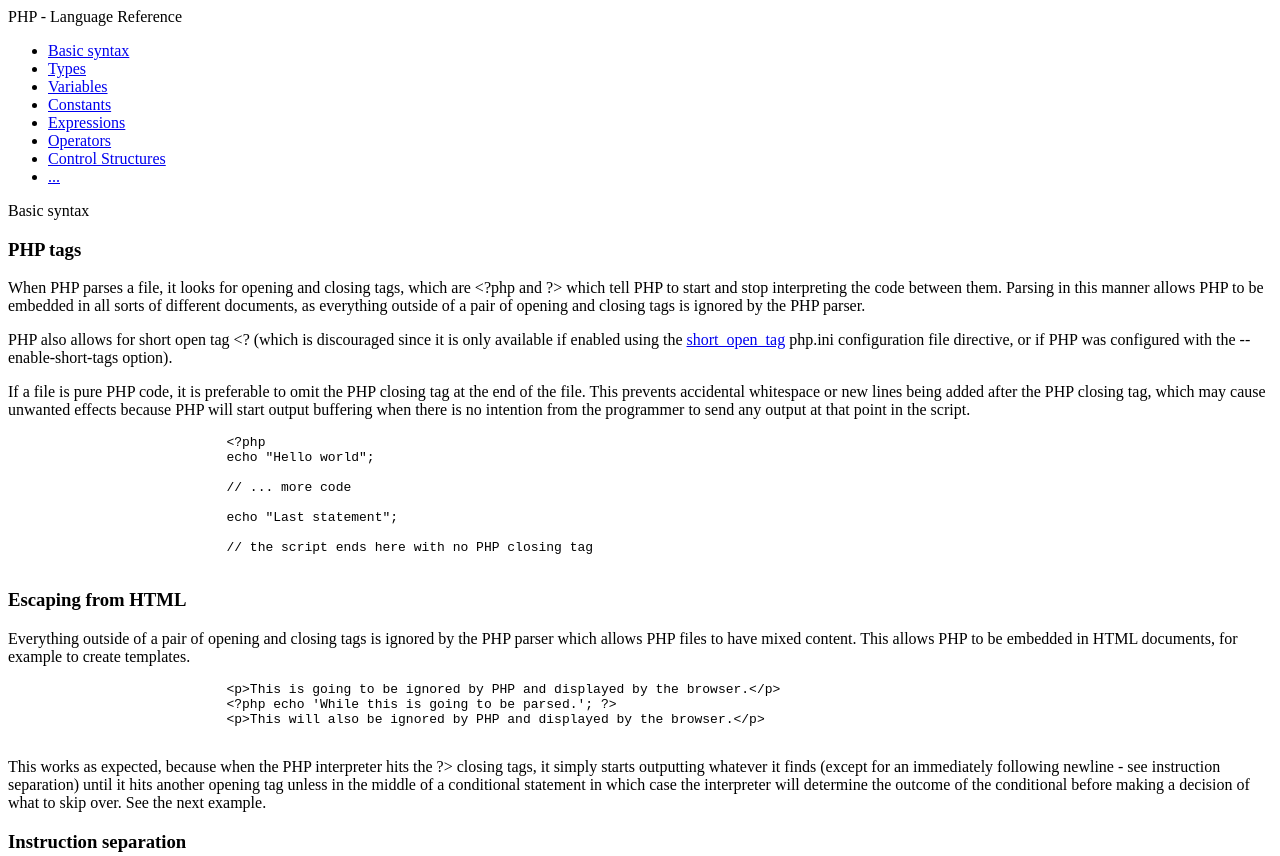
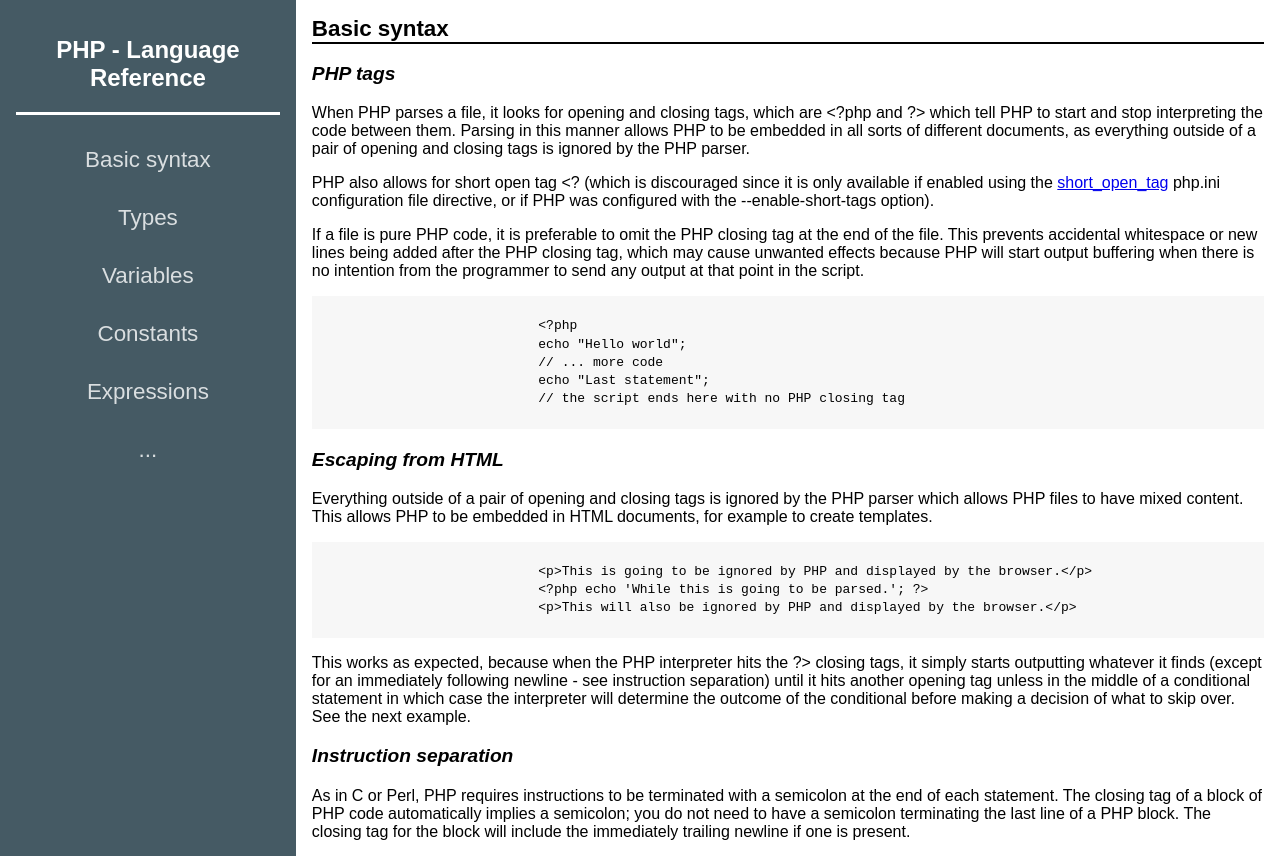
Before and after one commit to antliubimov/techical_documentation_page, a plain HTML site: page index.html in a window 1280 px wide. Shown: the top 856 px of the page. Drawn offline with Linux system fonts and the light colour scheme.

Commit message:
Base CSS appearance

```diff
--- a/index.html
+++ b/index.html
@@ -10,17 +10,16 @@
 </head>
 
 <body>
+
     <!-- Navigation -->
     <nav id="navbar">
-        <header>PHP - Language Reference</header>
+        <header><h1>PHP - Language Reference</h1></header>
         <ul>
             <li><a class="nav-link" href="#basic">Basic syntax</a></li>
             <li><a class="nav-link" href="#types">Types</a></li>
             <li><a class="nav-link" href="#variables">Variables</a></li>
             <li><a class="nav-link" href="#constants">Constants</a></li>
             <li><a class="nav-link" href="#expressions">Expressions</a></li>
-            <li><a class="nav-link" href="#operators">Operators<a></li>
-            <li><a class="nav-link" href="#cont_struct">Control Structures</a></li>
             <li><a class="nav-link" href="#others">...</a></li>
         </ul>
     </nav>
@@ -32,7 +31,7 @@
                 <h3>PHP tags</h3>
                 <p>When PHP parses a file, it looks for opening and closing tags, which are &lt;?php and ?&gt; which tell PHP to start and stop interpreting the code between them. Parsing in this manner allows PHP to be embedded in all sorts of different
                     documents, as everything outside of a pair of opening and closing tags is ignored by the PHP parser.</p>
-                <a>PHP also allows for short open tag &lt;? (which is discouraged since it is only available if enabled using the <a href="http://php.net/manual/en/ini.core.php#ini.short-open-tag">short_open_tag</a> php.ini configuration file directive,
+                <p>PHP also allows for short open tag &lt;? (which is discouraged since it is only available if enabled using the <a href="http://php.net/manual/en/ini.core.php#ini.short-open-tag">short_open_tag</a> php.ini configuration file directive,
                 or if PHP was configured with the --enable-short-tags option).</p>
                 <p>If a file is pure PHP code, it is preferable to omit the PHP closing tag at the end of the file. This prevents accidental whitespace or new lines being added after the PHP closing tag, which may cause unwanted effects because PHP will
                     start output buffering when there is no intention from the programmer to send any output at that point in the script.</p>
@@ -40,13 +39,9 @@
                         <pre>
                             &lt;?php
                             echo "Hello world";
-
                             // ... more code
-
                             echo "Last statement";
-
-                            // the script ends here with no PHP closing tag
-                        </pre>
+                            // the script ends here with no PHP closing tag                        </pre>
                 </code>
                 <h3>Escaping from HTML</h3>
                 <p>Everything outside of a pair of opening and closing tags is ignored by the PHP parser which allows PHP files to have mixed content. This allows PHP to be embedded in HTML documents, for example to create templates.</p>
@@ -54,8 +49,7 @@
                        <pre>
                             &lt;p&gt;This is going to be ignored by PHP and displayed by the browser.&lt;/p&gt;
                             &lt;?php echo 'While this is going to be parsed.'; ?&gt;
-                            &lt;p&gt;This will also be ignored by PHP and displayed by the browser.&lt;/p&gt;
-                       </pre>
+                            &lt;p&gt;This will also be ignored by PHP and displayed by the browser.&lt;/p&gt;                       </pre>
                 </code>
                 <p>This works as expected, because when the PHP interpreter hits the ?&gt; closing tags, it simply starts outputting whatever it finds (except for an immediately following newline - see instruction separation) until it hits another opening
                     tag unless in the middle of a conditional statement in which case the interpreter will determine the outcome of the conditional before making a decision of what to skip over. See the next example.</p>
@@ -70,8 +64,7 @@
 
                         &lt;?php echo 'This is a test' ?&gt;
 
-                        &lt;?php echo 'We omitted the last closing tag';
-                    </pre>
+                        &lt;?php echo 'We omitted the last closing tag';                    </pre>
                 </code>
                 <h3>Comments</h3>
                 <p>PHP supports 'C', 'C++' and Unix shell-style (Perl style) comments. For example:</p>
@@ -83,8 +76,7 @@
                                    yet another line of comment */
                                 echo 'This is yet another test';
                                 echo 'One Final Test'; # This is a one-line shell-style comment
-                            ?&gt;
-                        </pre>
+                            ?&gt;                        </pre>
                     </code>
             </article>
 
@@ -104,8 +96,7 @@
                             $a = 1.234;
                             $b = 1.2e3;
                             $c = 7E-10;
-                            ?&gt;
-                        </pre>
+                            ?&gt;                        </pre>
                 </code>
                 <h3>Strings</h3>
                 <a>A <a href="http://php.net/manual/en/language.types.string.php">string</a> is series of characters, where a character is the same as a byte. This means that PHP only supports a 256-character set, and hence does not offer native Unicode
@@ -132,8 +123,7 @@
                         $_4site = 'not yet';    // valid; starts with an underscore
                         $4site = 'not yet';     // invalid; starts with a number
                         ?&gt;
-                        $täyte = 'mansikka';    // valid; 'ä' is (Extended) ASCII 228.
-                    </pre>
+                        $täyte = 'mansikka';    // valid; 'ä' is (Extended) ASCII 228.                    </pre>
                 </code>
                 <h3>Predefined Variables</h3>
                 <p>PHP provides a large number of predefined variables to any script which it runs. Many of these variables, however, cannot be fully documented as they are dependent upon which server is running, the version and setup of the server, and
@@ -171,8 +161,7 @@
                             // that will break your script
                             define("__FOO__", "something");
 
-                            ?&gt;
-                        </pre>
+                            ?&gt;                        </pre>
                 </code>
             </article>
         </section>
@@ -192,8 +181,7 @@
                         {
                             return 5;
                         }
-                        ?&gt;
-                    </pre>
+                        ?&gt;                    </pre>
                 </code>
                 <p>Assuming you're familiar with the concept of functions (if you're not, take a look at the chapter about functions), you'd assume that typing $c = foo() is essentially just like writing $c = 5, and you're right. Functions are expressions
                     with the value of their return value. Since foo() returns 5, the value of the expression 'foo()' is 5. Usually functions don't just return a static value but compute something.</p>
@@ -221,7 +209,7 @@
         <section class="main-section" id="others">
             <header>Others</header>
             <article>
-                <a>See others to <a href="http://php.net">php.net</a></pre>
+                <a>See others to <a href="http://php.net">php.net</a>
             </article>
         </section>
     </main>
--- a/style.css
+++ b/style.css
@@ -0,0 +1,70 @@
+hmtl, body {
+    min-width: 300px;
+    display: grid;
+    grid-template-columns: 1fr 3fr;
+    font-family: sans-serif;
+    margin: 0;
+    padding: 0;
+}
+
+#navbar {
+    /*grid-column: 1 / 3;*/
+    background: #455A64;
+    color: #ffffff;
+    padding: 1rem;
+    text-align: center;
+    margin: 0;
+
+}
+#navbar header {
+    margin-bottom: 1rem;
+    border-bottom: 3px solid #ffffff;
+}
+
+/*#navbar nav {*/
+    /*white-space: nowrap;*/
+/*}*/
+
+#navbar ul {
+    list-style: none;
+    margin: 0;
+    padding: 0;
+
+}
+
+#navbar ul li a {
+    display: block;
+    padding: 1rem;
+    color: #ffffff;
+    text-decoration: none;
+    font-size: 1.4rem;
+    opacity: 0.8;
+}
+
+#navbar ul li a.current {
+   color: darkorange;
+}
+
+#main-doc {
+    margin: 1rem;
+}
+
+#main-doc header {
+    font-size: 1.4rem;
+    font-weight: bold;
+    border-bottom: 2px solid #000000;
+}
+#main-doc article {
+    margin-bottom: 3rem;
+}
+#main-doc article h3 {
+    font-size: 1.2rem;
+    font-style: italic;
+}
+
+#main-doc article code {
+    display: block;
+    padding: 0.5rem;
+    background-color: #f7f7f7;
+    line-height: 1.4;
+}
```
Also changed, not shown: 1 other file.
